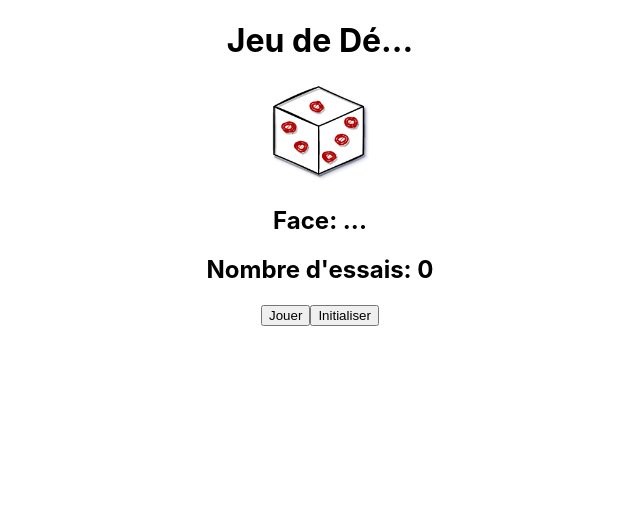
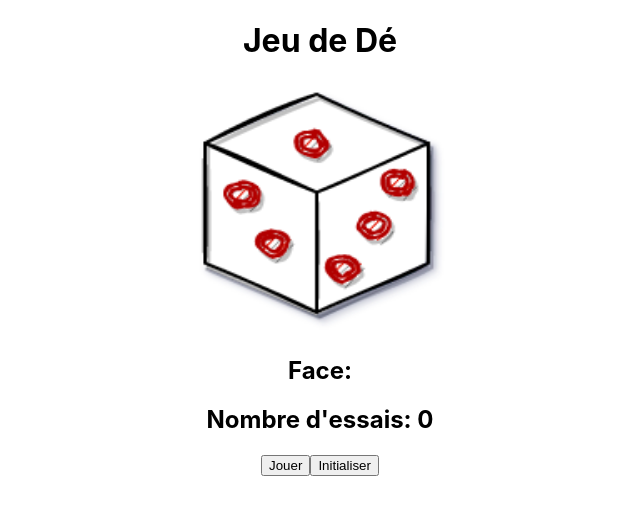
Before and after one commit to AZZEDINE-RIH/jeudeDE, a React (Create React App) app: page / in a window 1280 px wide. Shown: the top 514 px of the page, without its empty margins (320-960 px from the left). Built offline with nearby package versions, Linux system fonts and the light colour scheme.

Commit message:
est la final version

```diff
--- a/src/JeuDEfunction.js
+++ b/src/JeuDEfunction.js
@@ -26,9 +26,9 @@ function JeuDe({ cache }) {
 
   return (
     <div>
-      <h1>Jeu de Dé...</h1>
-      <img src={getImage()} style={{ width: "100px", height: "100px" }} alt="Face du dé" />
-      <h2>Face: {face || "..."}</h2>
+      <h1>Jeu de Dé</h1>
+      <img src={getImage()} style={{ width: "250px", height: "250px" }} alt="Face du dé" />
+      <h2>Face: {face }</h2>
       <h2>Nombre d'essais: {compteur}</h2>
       <button onClick={jouer}>Jouer</button>
       {fin && <p>Bravo! Vous avez trouvé la face cachée {cache}!</p>}
```
